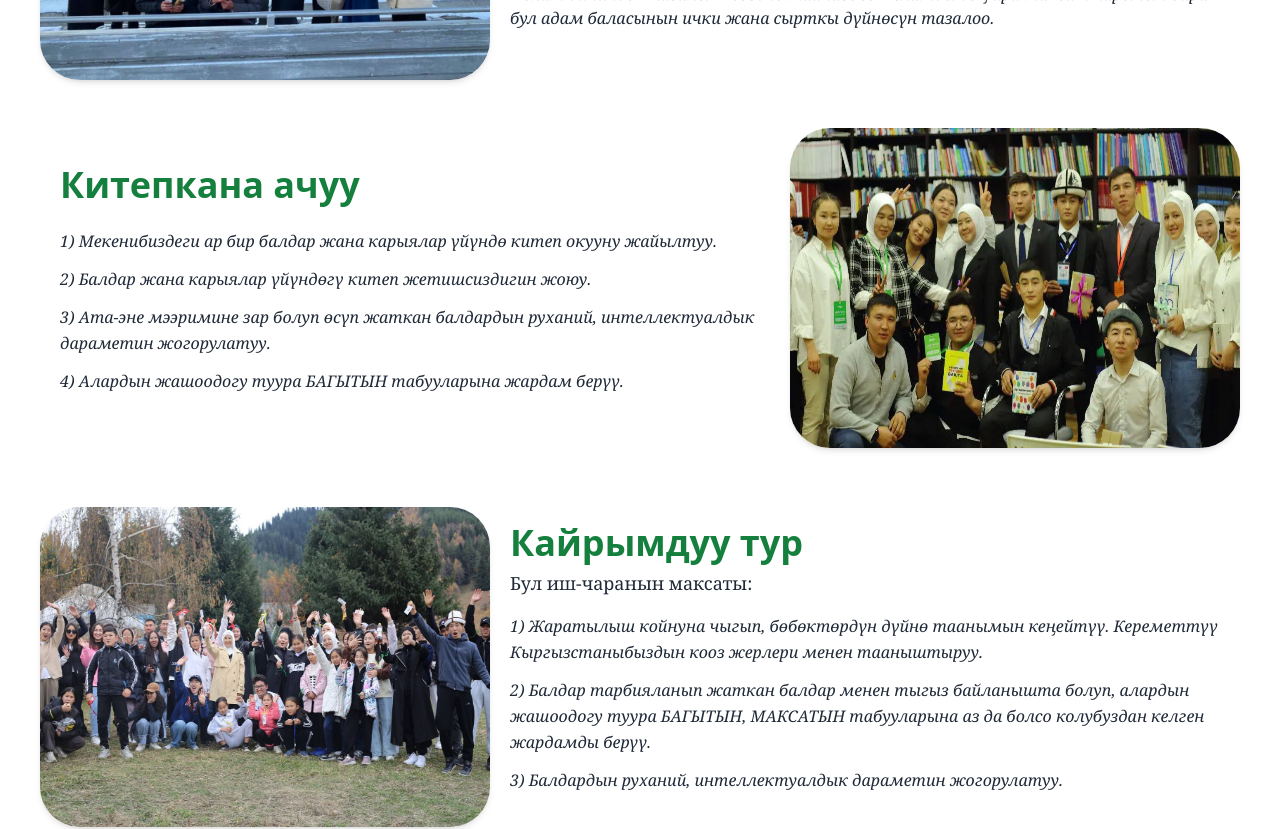
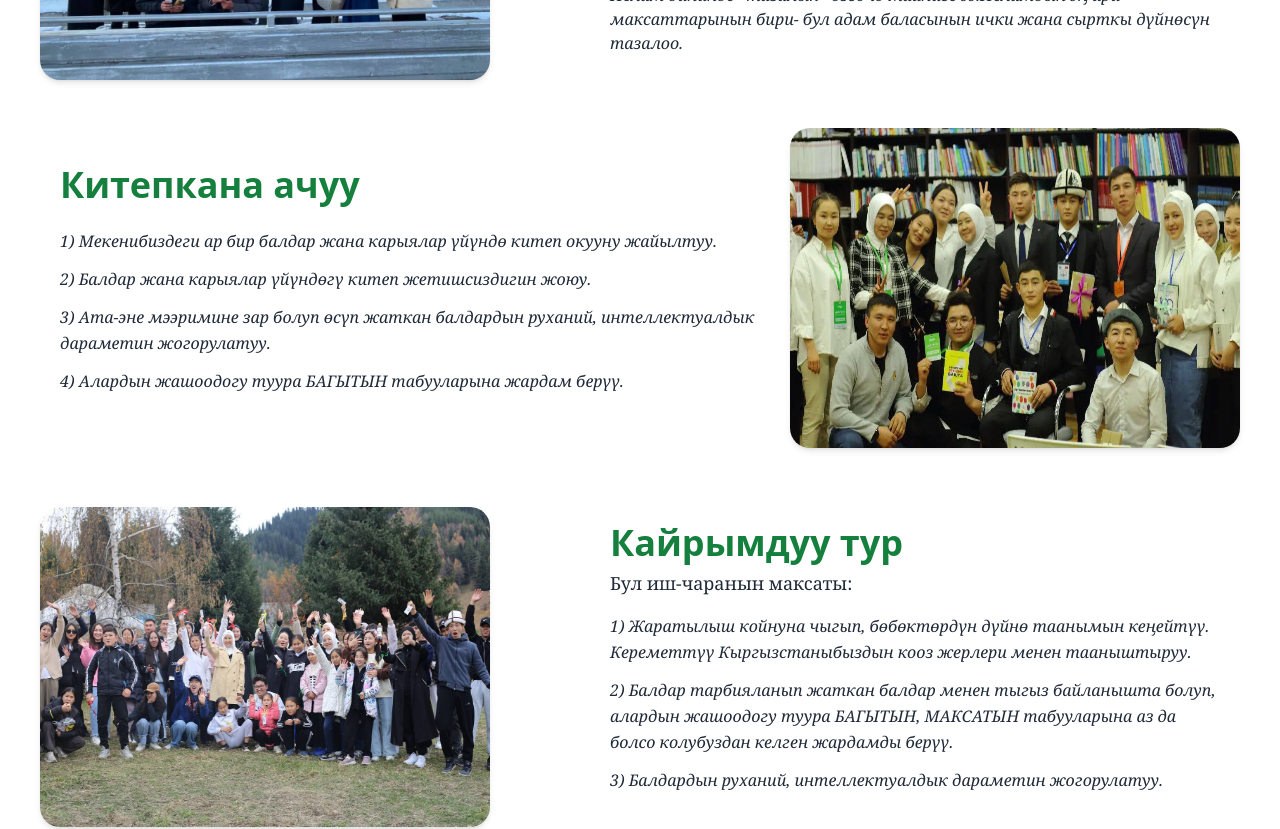
Before and after one commit to kustarbek/Project0.2, a React (Vite) app: page / in a window 1280 px wide. Shown: the part 900-1729 px from the top of the page. Built offline with nearby package versions, Linux system fonts and the light colour scheme.

Commit message:
озгору

```diff
--- a/src/pages/home/ui/block2/Block2.jsx
+++ b/src/pages/home/ui/block2/Block2.jsx
@@ -6,40 +6,51 @@ import { useEffect } from 'react';
 
 
 export function Block2() {
-
   useEffect(() => {
     AOS.init({ duration: 1000 });
   }, []);
   return (
     <Container>
-      <div className='mt-[100px]'>
+      <div className="mt-[100px]">
         {nurhan.map((item, index) => (
-
-          <div key={index} className={`flex flex-wrap  ${index % 2 === 0 ? 'flex-row' : 'flex-row-reverse'} mb-12 items-center`}>
-          <img
-            src={item.img} alt=""className="w-[450px] h-[320px] rounded-[40px] shadow-md transform translate-x-[-100%] opacity-0 transition-all duration-700 delay-300"
-            data-aos="fade-right"
-          />
           <div
-            className="flex-1 md:p-[20px] transform translate-x-[100%] opacity-0 transition-all duration-700 delay-500"
-            data-aos="fade-left"
-          >
-            <h1 className="text-[36px] font-bold text-green-700">{item.tea}</h1>
-            <p className="text-[18px] text-gray-800 font-serif mb-4">{item.the}</p>
-
-            <div className="space-y-3 ">
-              {item.hot && <p className="text-gray-800 text-base font-serif italic leading-relaxed">{item.hot}</p>}
-              {item.hot2 && <p className="text-gray-800 text-base font-serif italic leading-relaxed">{item.hot2}</p>}
-              {item.hot3 && <p className="text-gray-800 text-base font-serif italic leading-relaxed">{item.hot3}</p>}
-              {item.hot4 && <p className="text-gray-800 text-base font-serif italic leading-relaxed">{item.hot4}</p>}
+            key={index}className={`flex flex-wrap ${index % 2 === 0 ? 'flex-row' : 'flex-row-reverse'} mb-12 items-center`}
+            style={{
+              gap: index % 2 === 0 ? '100px' : '0px',
+            }}>
+            <img src={item.img}className="w-[450px] h-[320px] rounded-[20px] shadow-md transform translate-x-[-100%] opacity-0 transition-all duration-700 delay-300"
+              data-aos="fade-right"/>
+            <div className="flex-1 md:p-[20px] transform translate-x-[100%] opacity-0 transition-all duration-700 delay-500"
+              data-aos="fade-left">
+              <h1 className="text-[36px] font-bold text-green-700">
+                {item.tea}
+              </h1>
+              <p className="text-[18px] text-gray-800 font-serif mb-4">
+                {item.the}
+              </p>
+              <div className="space-y-3">
+                {item.hot && (
+                  <p className="text-gray-800 text-base font-serif italic leading-relaxed">
+                    {item.hot}
+                  </p>
+                )}
+                {item.hot2 && (
+                  <p className="text-gray-800 text-base font-serif italic leading-relaxed">
+                    {item.hot2}
+                  </p>
+                )}
+                {item.hot3 && (
+                  <p className="text-gray-800 text-base font-serif italic leading-relaxed">
+                    {item.hot3}</p>
+                )}
+                {item.hot4 && (
+                  <p className="text-gray-800 text-base font-serif italic leading-relaxed">{item.hot4}</p>
+                )}
+              </div>
+              <p className="text-gray-800 font-serif mt-6 italic">{item.islam}</p>
             </div>
-
-            <p className="text-gray-800 font-serif mt-6 italic">{item.islam}</p>
           </div>
-        </div>
-
         ))}
       </div>
-    </Container>
-  );
-}
+      </Container>
+      );}
```
Also changed, not shown: tailwind.config.js (line endings or trailing spaces).
